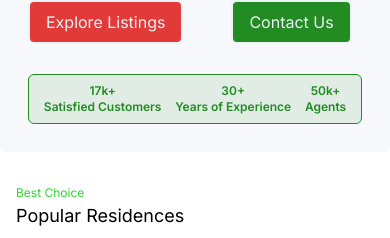
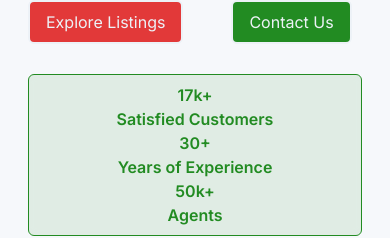
Before and after one commit to henry1234-net/Abbah-real-estate, a Next.js app in the folder my-app/: page /home in a window 390 px wide. Shown: the part 630-868 px from the top of the page. Built offline with nearby package versions, Linux system fonts and the light colour scheme.

Commit message:
code cleanup

```diff
--- a/my-app/src/app/(auth)/home/page.tsx
+++ b/my-app/src/app/(auth)/home/page.tsx
@@ -30,7 +30,7 @@ export default function LoginPage() {
             </button>
           </div>
 
-          <div className="flex flex-row items-center justify-around text-center mt-[30px] text-abbah-main-green md:text-xl text-xs font-semibold bg-abbah-main-green/10 backdrop-blur-sm border border-abbah-main-green p-2 rounded-md md:w-[95%] w-full md:mt-[15%]">
+          <div className="flex md:flex-row flex-col items-center justify-around text-center mt-[30px] text-abbah-main-green md:text-xl text-base font-semibold bg-abbah-main-green/10 backdrop-blur-sm border border-abbah-main-green p-2 rounded-md md:w-[95%] w-full md:mt-[15%]">
             <div className="flex flex-col">
               <p>17k+</p>
               <p>Satisfied Customers</p>
```
